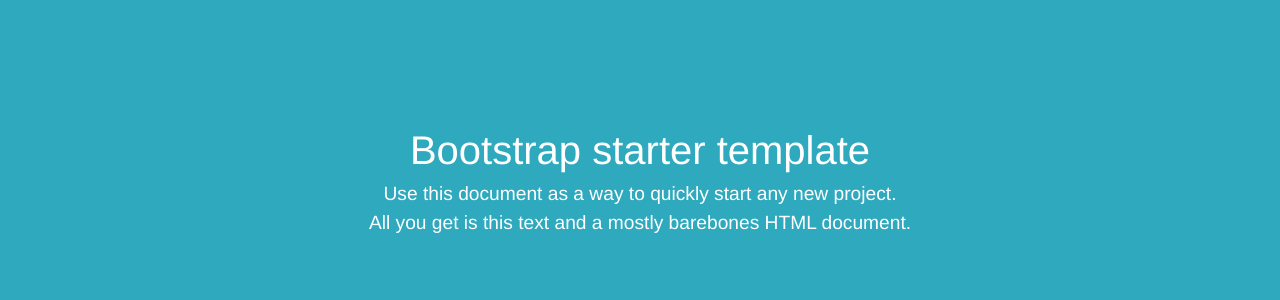
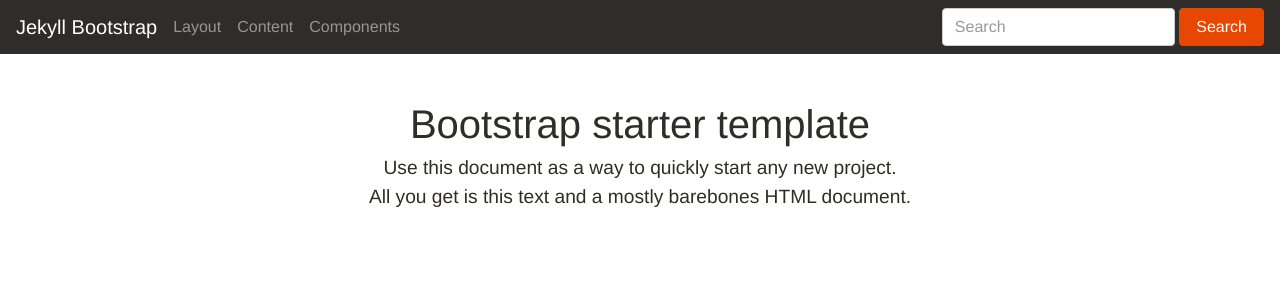
Before and after one commit to baldoequeiroz/baldoequeiroz.github.io1, a Jekyll site: the page built from index.html, in a window 1280 px wide. Shown: the top 300 px of the page. Built offline with Jekyll 4.4.1, drawn with Linux system fonts in a browser that asks for light colours; nearby versions of some CDN libraries.

Commit message:
Ajout d'un header/footer

```diff
--- /dev/null
+++ b/_includes/header.html
@@ -0,0 +1,18 @@
+<nav class="navbar navbar-full navbar-dark bg-inverse">
+  <a class="navbar-brand" href="#">Jekyll Bootstrap</a>
+  <ul class="nav navbar-nav">
+    <li class="nav-item">
+      <a class="nav-link" href="#">Layout</a>
+    </li>
+    <li class="nav-item">
+      <a class="nav-link" href="#">Content</a>
+    </li>
+    <li class="nav-item">
+      <a class="nav-link" href="#">Components</a>
+    </li>
+  </ul>
+  <form class="form-inline navbar-form pull-right">
+    <input class="form-control" type="text" placeholder="Search">
+    <button class="btn btn-primary" type="submit">Search</button>
+  </form>
+</nav>
--- a/_layouts/default.html
+++ b/_layouts/default.html
@@ -13,11 +13,13 @@
   </head>
   <body>
 
+    {% include header.html %}
+
     <div class="container">
+      {{ content }}
+    </div>
 
-      {{ content }}
-
-    </div>
+    {% include footer.html %}
 
     <!-- JavaScript -->
     <script src="https://ajax.googleapis.com/ajax/libs/jquery/2.1.4/jquery.min.js"></script>
--- a/_sass/_variables.scss
+++ b/_sass/_variables.scss
@@ -1,5 +1,5 @@
-$body-bg: #2ea9be;
-$body-color: #fff;
+$gray-dark: #302c2a;
+$brand-primary: #e84701;
 $lead-font-size: 1.2rem;
 
 @import "bootstrap/variables";
--- a/css/main.scss
+++ b/css/main.scss
@@ -3,13 +3,3 @@
 
 @import "variables";
 @import "bootstrap/bootstrap";
-
-
-body {
-  padding-top: 5rem;
-}
-
-.starter-template {
-  padding: 3rem 1.5rem;
-  text-align: center;
-}
--- a/index.html
+++ b/index.html
@@ -2,7 +2,7 @@
 layout: default
 ---
 
-<div class="starter-template">
+<div class="text-center m-t-lg">
   <h1>Bootstrap starter template</h1>
 
   <p class="lead">
```
Also changed, not shown: _includes/footer.html (added).
